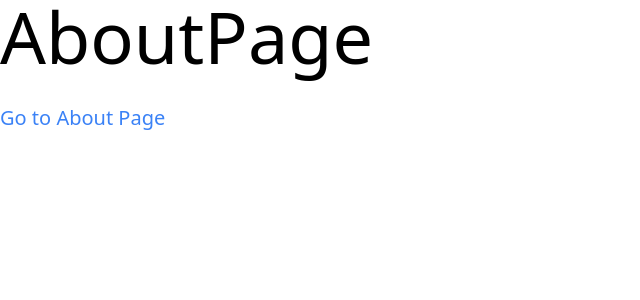
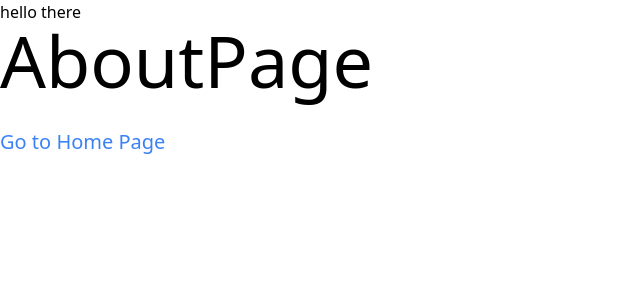
Before and after one commit to vinothsmart/nextjs-airbnb, a Next.js app: page /about in a window 1280 px wide. Shown: the top 300 px of the page, without its empty margins (0-640 px from the left). Built offline with nearby package versions, Linux system fonts and the light colour scheme.

Commit message:
Layout updated

```diff
--- a/app/about/page.tsx
+++ b/app/about/page.tsx
@@ -4,8 +4,8 @@ const AboutPage = () => {
   return (
     <>
       <div className="text-7xl">AboutPage</div>
-      <Link href="/about" className="text-xl text-blue-500 inline-block mt-8">
-        Go to About Page
+      <Link href="/" className="text-xl text-blue-500 inline-block mt-8">
+        Go to Home Page
       </Link>
     </>
   );
--- a/app/layout.tsx
+++ b/app/layout.tsx
@@ -1,33 +1,14 @@
-import type { Metadata } from "next";
-import localFont from "next/font/local";
 import "./globals.css";
-
-const geistSans = localFont({
-  src: "./fonts/GeistVF.woff",
-  variable: "--font-geist-sans",
-  weight: "100 900",
-});
-const geistMono = localFont({
-  src: "./fonts/GeistMonoVF.woff",
-  variable: "--font-geist-mono",
-  weight: "100 900",
-});
-
-export const metadata: Metadata = {
-  title: "Create Next App",
-  description: "Generated by create next app",
-};
 
 export default function RootLayout({
   children,
-}: Readonly<{
+}: {
   children: React.ReactNode;
-}>) {
+}) {
   return (
     <html lang="en">
-      <body
-        className={`${geistSans.variable} ${geistMono.variable} antialiased`}
-      >
+      <body>
+        <nav>hello there</nav>
         {children}
       </body>
     </html>
```
